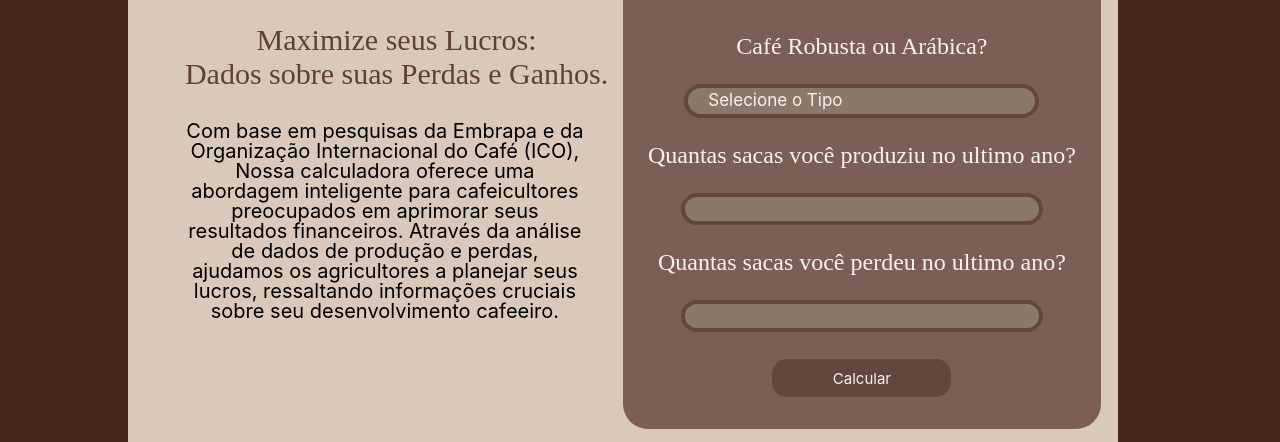
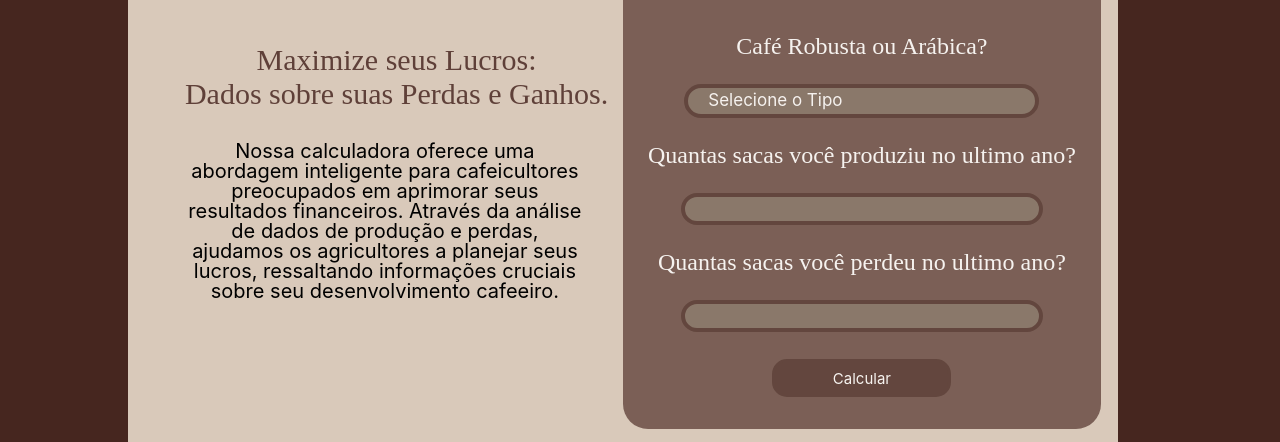
Before and after one commit to elersonleandro/SensorGuys, a plain HTML site: page Site/pages/Calculadora.html in a window 1280 px wide. Shown: the part 271-713 px from the top of the page. Drawn offline with Linux system fonts and the light colour scheme; a web font is replaced by a local one.

Commit message:
reescrevendo texto da calculadora financeira

```diff
--- a/Site/pages/Calculadora.html
+++ b/Site/pages/Calculadora.html
@@ -43,7 +43,7 @@
                     Dados sobre suas Perdas e Ganhos.
                 </p>
                 <p class="descricao_calculadora">
-                    Com base em pesquisas da Embrapa e da Organização Internacional do Café (ICO), Nossa calculadora oferece uma abordagem inteligente para cafeicultores preocupados em aprimorar seus resultados financeiros. Através da análise de dados de produção e perdas, ajudamos os agricultores a planejar seus lucros, ressaltando informações cruciais sobre seu desenvolvimento cafeeiro.
+                     Nossa calculadora oferece uma abordagem inteligente para cafeicultores preocupados em aprimorar seus resultados financeiros. Através da análise de dados de produção e perdas, ajudamos os agricultores a planejar seus lucros, ressaltando informações cruciais sobre seu desenvolvimento cafeeiro.
                 </p>
 
             </div>
```
